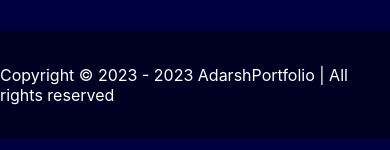
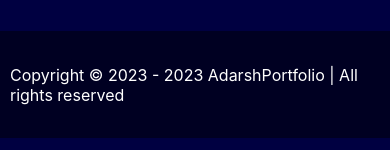
Before and after one commit to Adarshkumar76/Portfolio, a React (Create React App) app: page / in a window 390 px wide. Shown: the part 2878-3028 px from the top of the page. Built offline with nearby package versions, Linux system fonts and the light colour scheme.

Commit message:
index.js correction

```diff
--- a/src/Component/Footer/Footer.css
+++ b/src/Component/Footer/Footer.css
@@ -10,6 +10,7 @@ footer{
 .rights{
     color: #fff;
     font-size: 1.3rem;
+    margin: 10px;
 }
 
 @media screen and (max-width: 800px) {
--- a/src/Component/Header/Header.css
+++ b/src/Component/Header/Header.css
@@ -55,13 +55,14 @@ nav ul li a:hover {
   .nav-btn {
     visibility: visible;
     opacity: 1;
+    padding: 5px;
   }
 
   .right {
     position: fixed;
     top: 0;
     left: 0;
-    height: 40%;
+    height: 45%;
     width: 100%;
     display: flex;
     flex-direction: column;
--- a/src/index.js
+++ b/src/index.js
@@ -15,7 +15,7 @@ ReactDOM.render(
   >
     <BrowserRouter>
       <App />
-    </BrowserRouter>,
+    </BrowserRouter>
   </Auth0Provider>,
   document.getElementById("root")
 );
```
